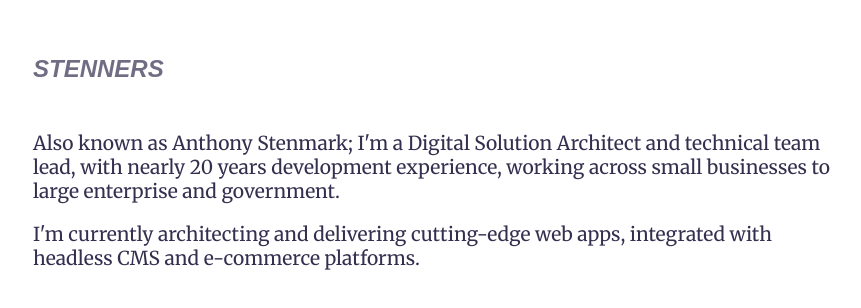
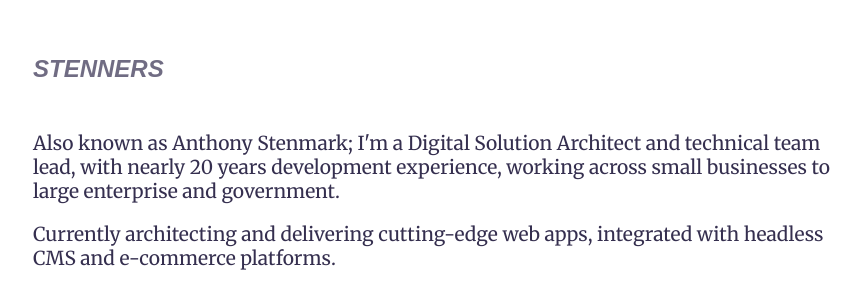
Before and after one commit to Stenners/stenners.com, a plain HTML site: page index.html in a window 1280 px wide. Shown: the part 244-552 px from the top of the page, without its empty margins (207-1068 px from the left). Drawn offline with Linux system fonts and the light colour scheme.

Commit message:
Text change

```diff
--- a/index.html
+++ b/index.html
@@ -24,7 +24,7 @@
         working across small businesses to large enterprise and government.
       </p>
       <p>
-        I'm currently architecting and delivering cutting-edge web apps,
+        Currently architecting and delivering cutting-edge web apps,
         integrated with headless CMS and e-commerce platforms.
       </p>
       <!-- TO DO - contact -->
```
